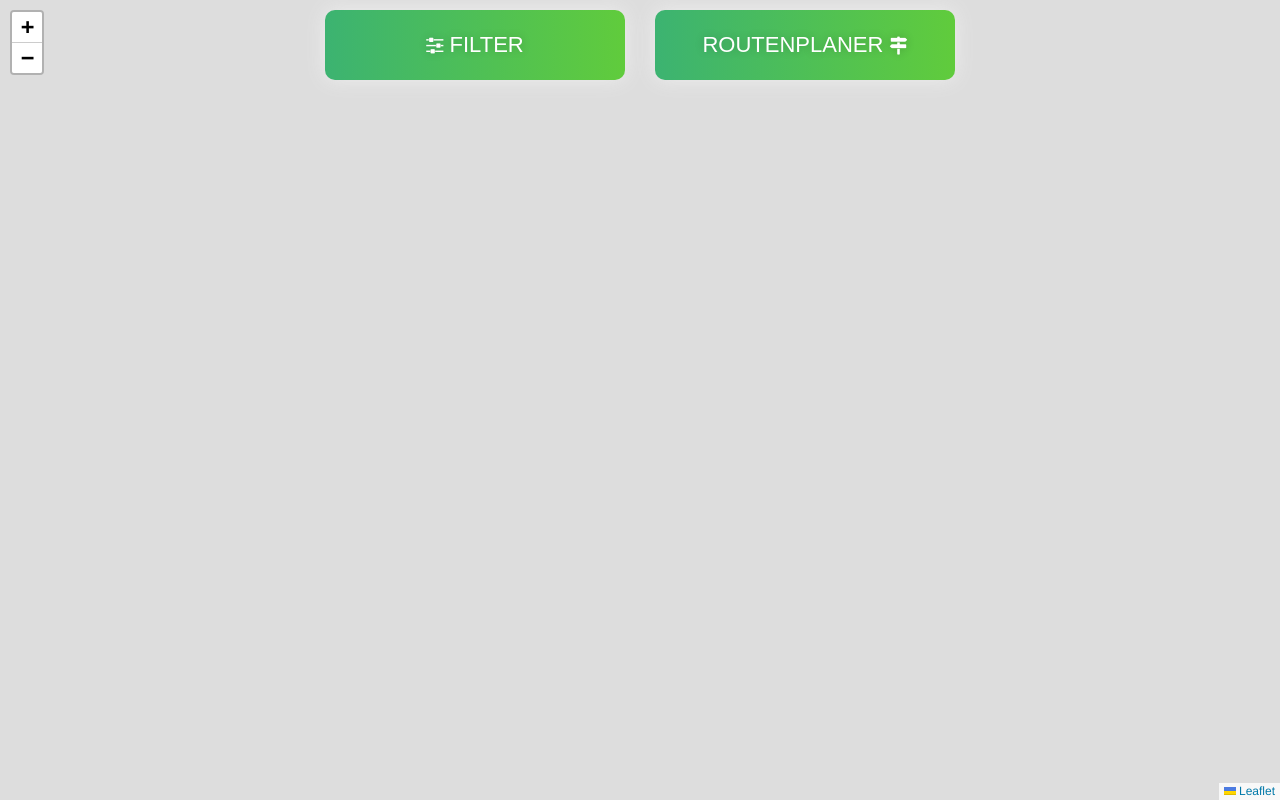
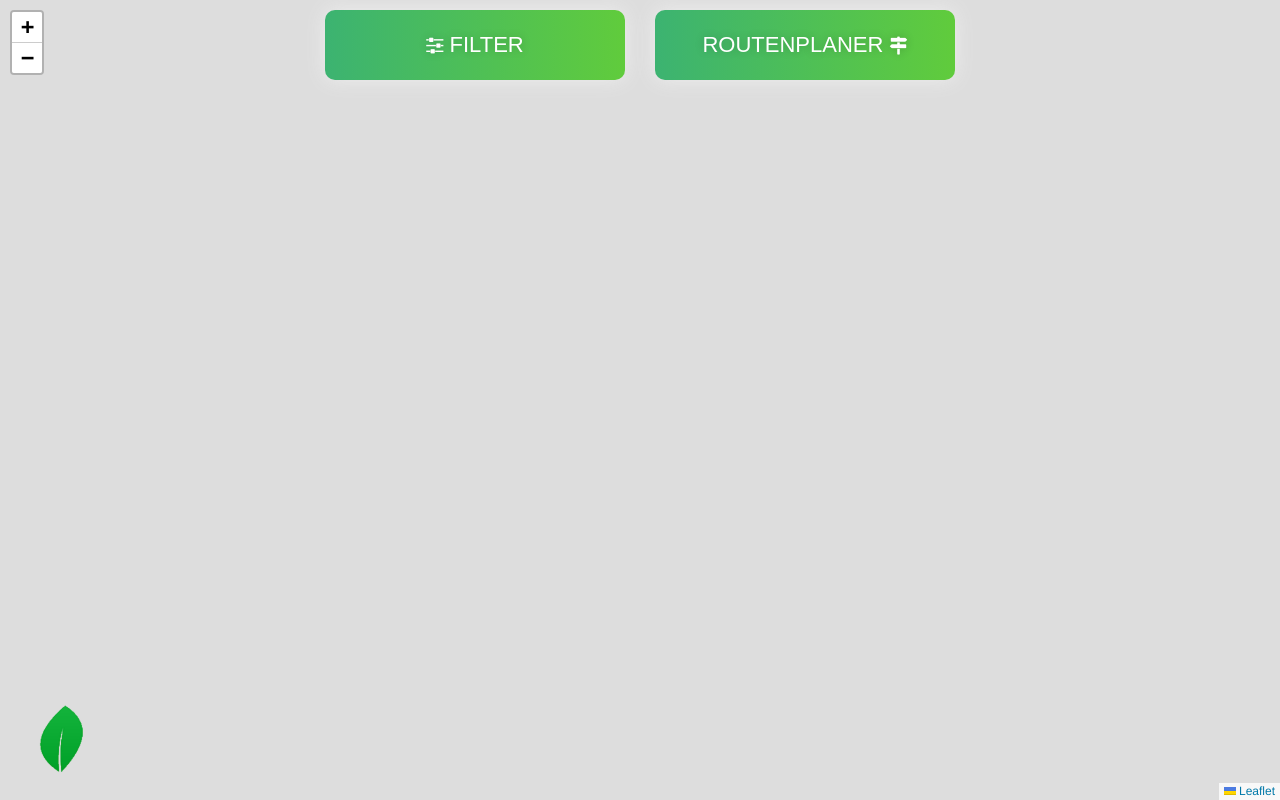
Before and after one commit to toalba/OeGOe-Code, a plain HTML site: page index.html in a window 1280 px wide. Drawn offline with nearby package versions, Linux system fonts and the light colour scheme.

Commit message:
Standord

```diff
--- a/Hauptbildschirm.css
+++ b/Hauptbildschirm.css
@@ -51,3 +51,11 @@ nav {
   display: flex;
   justify-content: center;
 }
+
+.backtostandord {
+  position: fixed;
+  bottom: 3%;
+  left: 2%;
+  height: 10%;
+  width: 3%;
+}
--- a/index.html
+++ b/index.html
@@ -36,10 +36,8 @@
         <div class="map" id="mapid">
 
         </div>
-        <div>
-            <a href="">
-            <img src="/Pins/leaf_BackToStandort.png" alt="back to standord">
-            </a>
+        <div class="backtostandord">
+            <img src="Pins/leaf_BackToStandort.png" alt="back to standord" style="height:100%;">
         </div>
     </body>
 </html>
```
